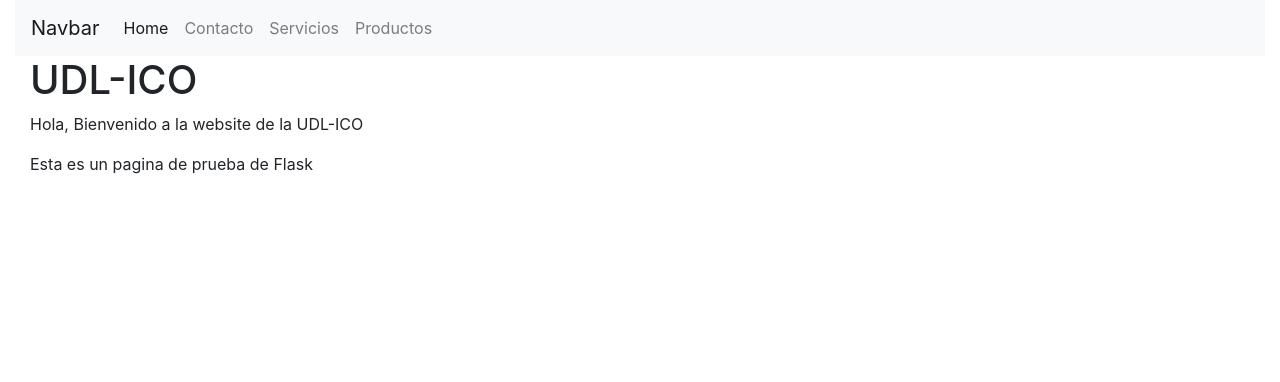
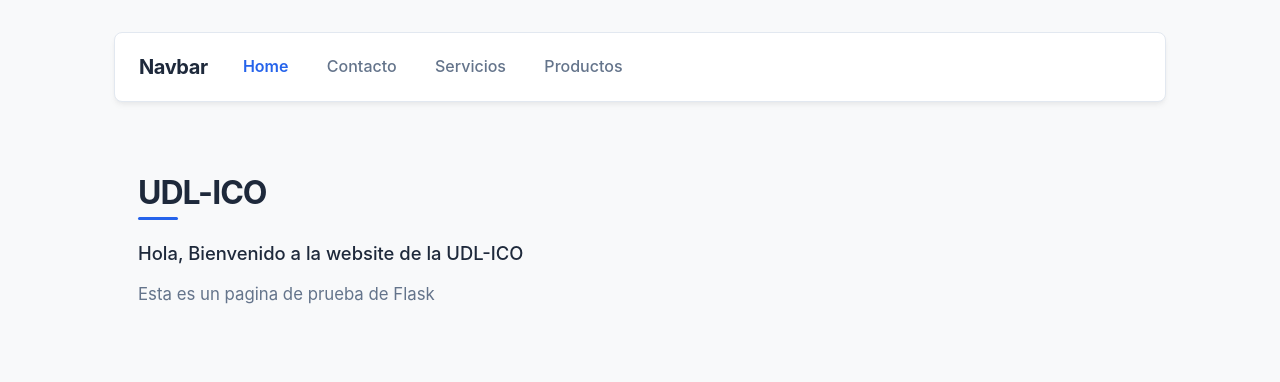
Before and after one commit to jonathanmora07/appweb01-, a Flask app: page / in a window 1280 px wide. Shown: the top 382 px of the page. Run offline with Flask 3, Linux system fonts and the light colour scheme.

Commit message:
Aplicacion de CSS-20261028

```diff
--- /dev/null
+++ b/static/css/styles.css
@@ -0,0 +1,123 @@
+/* ==========================================
+   HOJA DE ESTILOS PERSONALIZADA - UDL-ICO
+   Estilo: Profesional y Minimalista
+   ========================================== */
+
+/* 1. Variables Globales y Paleta de Colores */
+:root {
+  --font-family-base: 'Inter', -apple-system, BlinkMacSystemFont, "Segoe UI", Roboto, sans-serif;
+  --bg-main: #f8f9fa;
+  --bg-card: #ffffff;
+  --text-primary: #1e293b;
+  --text-secondary: #64748b;
+  --accent-color: #2563eb;
+  --accent-hover: #1d4ed8;
+  --border-color: #e2e8f0;
+  --shadow-subtle: 0 4px 6px -1px rgba(0, 0, 0, 0.05), 0 2px 4px -1px rgba(0, 0, 0, 0.03);
+  --radius-custom: 8px;
+}
+
+/* 2. Estilos Generales del Cuerpo */
+body {
+  font-family: var(--font-family-base);
+  background-color: var(--bg-main);
+  color: var(--text-primary);
+  line-height: 1.6;
+  -webkit-font-smoothing: antialiased;
+}
+
+/* 3. Contenedores */
+.container-fluid {
+  max-width: 1100px;
+  margin: 0 auto;
+  padding: 2rem 1.5rem;
+}
+
+/* 4. Barra de Navegación (.navbar, .navbar-brand, .nav-link) */
+.navbar {
+  background-color: var(--bg-card) !important;
+  border: 1px solid var(--border-color);
+  border-radius: var(--radius-custom);
+  box-shadow: var(--shadow-subtle);
+  padding: 0.8rem 1.5rem;
+  margin-bottom: 2.5rem;
+}
+
+.navbar-brand {
+  font-weight: 700;
+  font-size: 1.25rem;
+  color: var(--text-primary) !important;
+  letter-spacing: -0.02em;
+  transition: color 0.2s ease;
+}
+
+.navbar-brand:hover {
+  color: var(--accent-color) !important;
+}
+
+.navbar-nav .nav-link {
+  font-weight: 500;
+  color: var(--text-secondary) !important;
+  padding: 0.5rem 1rem !important;
+  margin: 0 0.2rem;
+  border-radius: 6px;
+  transition: all 0.2s ease;
+}
+
+.navbar-nav .nav-link:hover {
+  color: var(--accent-color) !important;
+  background-color: rgba(37, 99, 235, 0.05);
+}
+
+.navbar-nav .nav-link.active {
+  color: var(--accent-color) !important;
+  font-weight: 600;
+}
+
+.navbar-toggler {
+  border: none;
+  padding: 0.4rem 0.6rem;
+}
+
+.navbar-toggler:focus {
+  outline: none;
+  box-shadow: 0 0 0 2px var(--accent-color);
+}
+
+/* 5. Estilizado del Contenido Principal (Títulos y Párrafos) */
+/* Los bloques de contenido dentro del container-fluid adoptan un estilo de tarjeta limpia */
+.container-fluid > h1 {
+  font-size: 2rem;
+  font-weight: 700;
+  letter-spacing: -0.03em;
+  color: var(--text-primary);
+  margin-bottom: 1.2rem;
+  position: relative;
+  padding-bottom: 0.5rem;
+}
+
+/* Línea minimalista acentuada debajo del título principal */
+.container-fluid > h1::after {
+  content: '';
+  position: absolute;
+  bottom: 0;
+  left: 0;
+  width: 40px;
+  height: 3px;
+  background-color: var(--accent-color);
+  border-radius: 2px;
+}
+
+.container-fluid > p {
+  color: var(--text-secondary);
+  font-size: 1.05rem;
+  margin-bottom: 0.75rem;
+  max-width: 650px;
+}
+
+/* Destacar el primer mensaje/dinámico */
+.container-fluid > p:first-of-type {
+  font-size: 1.15rem;
+  color: var(--text-primary);
+  font-weight: 500;
+}
--- a/templates/layout.html
+++ b/templates/layout.html
@@ -3,6 +3,9 @@
   <head>
     <link rel="stylesheet" href="https://cdn.jsdelivr.net/npm/bootstrap@4.6.2/dist/css/bootstrap.min.css" integrity="sha384-xOolHFLEh07PJGoPkLv1IbcEPTNtaed2xpHsD9ESMhqIYd0nLMwNLD69Npy4HI+N" crossorigin="anonymous" />
     <meta charset="UTF-8" />
+    <!-- Hoja de estilos personalizada -->
+  <link rel="stylesheet" href="{{ url_for('static', filename='css/styles.css') }}" />
+</head>
     <meta name="viewport" content="width=device-width, initial-scale=1.0" />
     <title>{{ titulo }}</title>
   </head>
```
